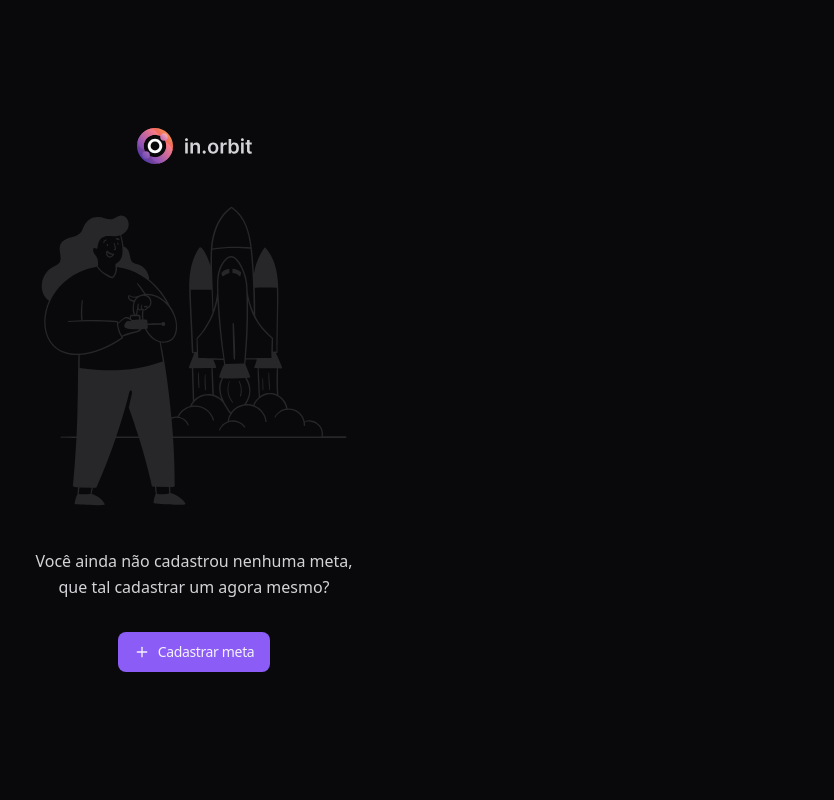
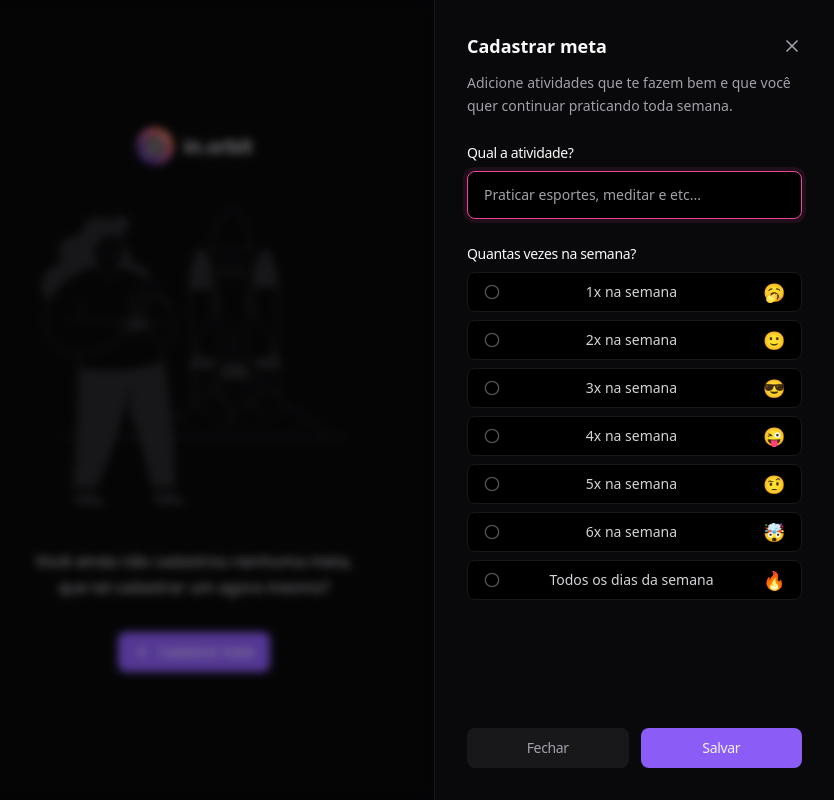
Before and after one commit to GuiDecker/frontend-tasks-app, a React (Vite) app: page / in a window 1280 px wide. Both pictures are taken after a click on the button "Cadastrar meta". Shown: the whole page, without its empty margins (446-1280 px from the left). Built offline with nearby package versions, Linux system fonts and the light colour scheme.

Commit message:
add dialog bar

```diff
--- a/src/app.tsx
+++ b/src/app.tsx
@@ -1,21 +1,138 @@
-import { Plus } from 'lucide-react'
+import { Plus, X } from 'lucide-react'
 import logoInOrbit from './assets/logo-in-orbit.svg'
 import letsStartIllustration from './assets/lets-start-illustration.svg'
 import { Button } from './components/ui/button'
+import {
+  Dialog,
+  DialogClose,
+  DialogContent,
+  DialogDescription,
+  DialogTitle,
+  DialogTrigger,
+} from './components/ui/dialog'
+import { Label } from './components/ui/label'
+import { Input } from './components/ui/inputs'
+import {
+  RadioGroup,
+  RadioGroupIndicator,
+  RadioGroupItem,
+} from './components/ui/radio-group'
 
 export function App() {
+  // const [teste, setTeste] = useState(0)
+
   return (
+    <Dialog>
       <div className="h-screen flex flex-col items-center justify-center gap-8">
         <img src={logoInOrbit} alt="logo in orbit" />
         <img src={letsStartIllustration} alt="lets start Illustration" />
         <p className="text-zinc-300 leading-relaxed max-w-80 text-center">
-        Você ainda não cadastrou nenhuma meta, que tal cadastrar um agora mesmo?
+          Você ainda não cadastrou nenhuma meta, que tal cadastrar um agora
+          mesmo?
         </p>
 
+        <DialogTrigger asChild>
           <Button>
             <Plus className="size-4" />
             Cadastrar meta
           </Button>
+        </DialogTrigger>
       </div>
+
+      <DialogContent>
+        <div className="flex flex-col gap-6 h-full">
+          <div className="flex flex-col gap-3">
+            <div className="flex items-center justify-between">
+              <DialogTitle>Cadastrar meta</DialogTitle>
+              <DialogClose>
+                <X className="size-5 text-zinc-400" />
+              </DialogClose>
+            </div>
+
+            <DialogDescription>
+              Adicione atividades que te fazem bem e que você quer continuar
+              praticando toda semana.
+            </DialogDescription>
+          </div>
+          <form action="" className="flex-1 flex flex-col justify-between ">
+            <div className="flex flex-col gap-6">
+              <div className="flex flex-col gap-2">
+                <Label htmlFor="title">Qual a atividade?</Label>
+                <Input
+                  id="title"
+                  autoFocus
+                  placeholder="Praticar esportes, meditar e etc..."
+                />
+              </div>
+              <div className="flex flex-col gap-2">
+                <Label htmlFor="title">Quantas vezes na semana?</Label>
+                <RadioGroup>
+                  <RadioGroupItem value="1">
+                    <RadioGroupIndicator />
+                    <span className="text-zinc-300 text-sm font-medium leading-none">
+                      1x na semana
+                    </span>
+                    <span className="text-lg leading-none">🥱</span>
+                  </RadioGroupItem>
+                  <RadioGroupItem value="2">
+                    <RadioGroupIndicator />
+                    <span className="text-zinc-300 text-sm font-medium leading-none">
+                      2x na semana
+                    </span>
+                    <span className="text-lg leading-none">🙂</span>
+                  </RadioGroupItem>
+                  <RadioGroupItem value="3">
+                    <RadioGroupIndicator />
+                    <span className="text-zinc-300 text-sm font-medium leading-none">
+                      3x na semana
+                    </span>
+                    <span className="text-lg leading-none">😎</span>
+                  </RadioGroupItem>
+                  <RadioGroupItem value="4">
+                    <RadioGroupIndicator />
+                    <span className="text-zinc-300 text-sm font-medium leading-none">
+                      4x na semana
+                    </span>
+                    <span className="text-lg leading-none">😜</span>
+                  </RadioGroupItem>
+                  <RadioGroupItem value="5">
+                    <RadioGroupIndicator />
+                    <span className="text-zinc-300 text-sm font-medium leading-none">
+                      5x na semana
+                    </span>
+                    <span className="text-lg leading-none">🤨</span>
+                  </RadioGroupItem>
+                  <RadioGroupItem value="6">
+                    <RadioGroupIndicator />
+                    <span className="text-zinc-300 text-sm font-medium leading-none">
+                      6x na semana
+                    </span>
+                    <span className="text-lg leading-none">🤯</span>
+                  </RadioGroupItem>
+                  <RadioGroupItem value="7">
+                    <RadioGroupIndicator />
+                    <span className="text-zinc-300 text-sm font-medium leading-none">
+                      Todos os dias da semana
+                    </span>
+                    <span className="text-lg leading-none">🔥</span>
+                  </RadioGroupItem>
+                </RadioGroup>
+              </div>
+            </div>
+
+            <div className="flex items-center gap-3">
+              <DialogClose asChild>
+                <Button type="button" variant="secondary" className="flex-1">
+                  Fechar
+                </Button>
+              </DialogClose>
+              <Button type="submit" className="flex-1">
+                Salvar
+              </Button>
+            </div>
+          </form>
+        </div>
+      </DialogContent>
+    </Dialog>
   )
 }
```
Lines whose indentation alone changed are shown as unchanged.
